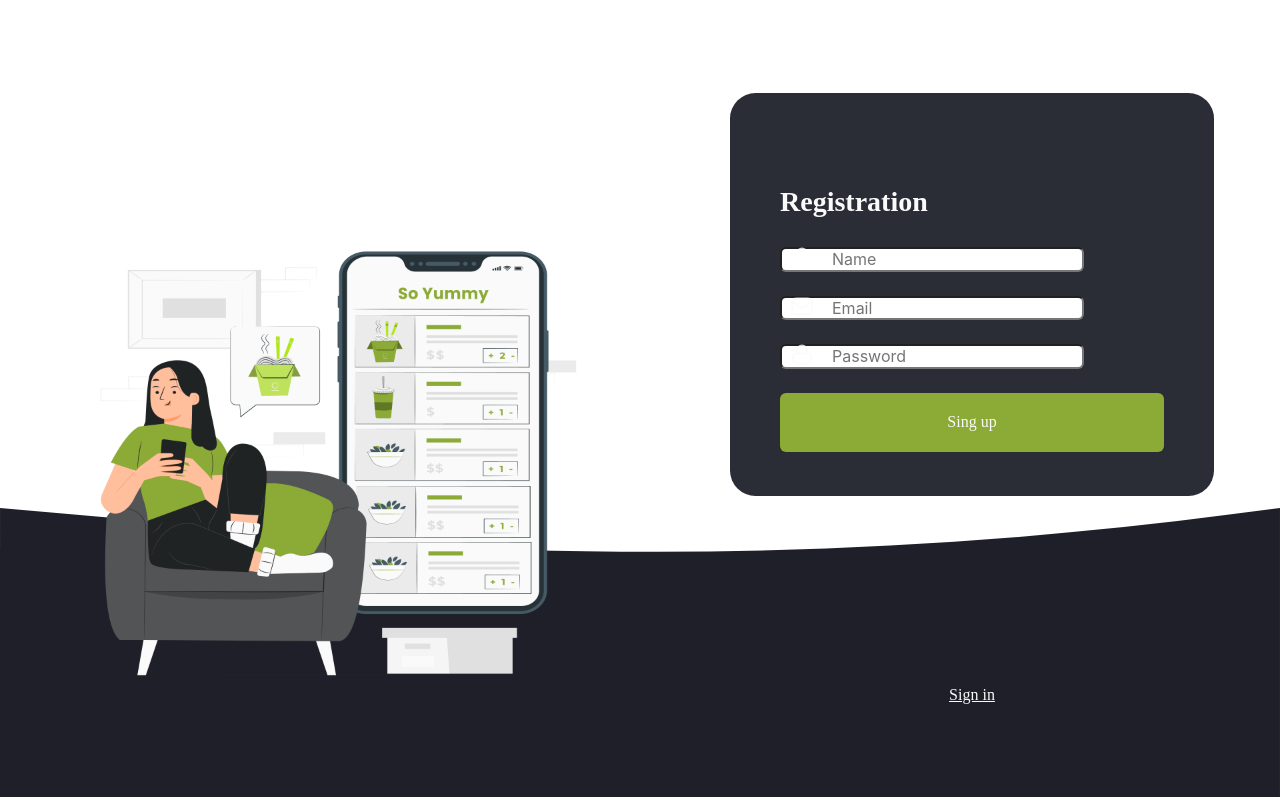
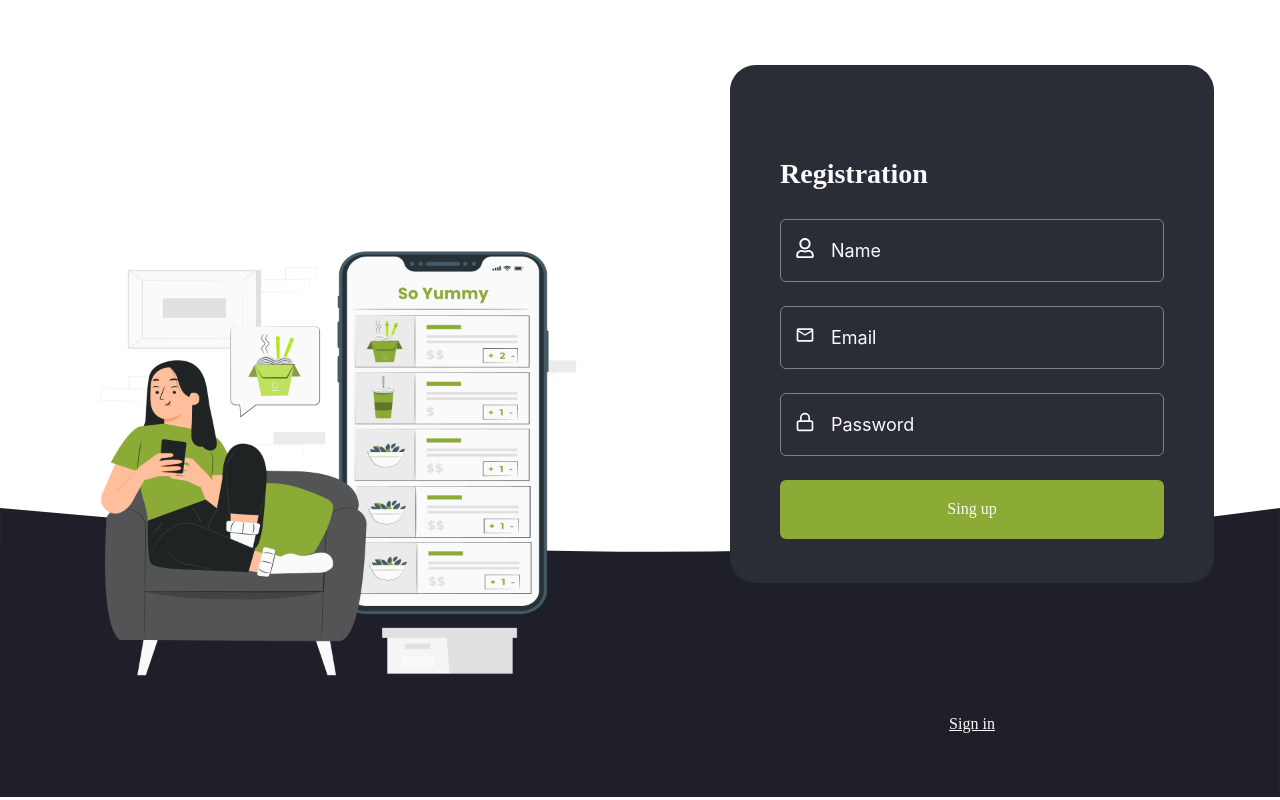
Before and after one commit to ShevchenkoOl/yummy-food, a React (Create React App) app: page /yummy-food/register in a window 1280 px wide. Built offline with nearby package versions, Linux system fonts and the light colour scheme.

Commit message:
updated Input

```diff
--- a/src/components/Pages/RegisterPage/RegisterPage,.jsx
+++ b/src/components/Pages/RegisterPage/RegisterPage,.jsx
@@ -1,29 +1,47 @@
 import style from './registerPage.module.css';
-import iconUser from '../../../images/icon-user.svg';
-import iconEmail from '../../../images/icon-email.svg';
-import iconPassword from '../../../images/icon-password.svg';
+import { FaRegUser } from 'react-icons/fa';
+import { MdMailOutline } from 'react-icons/md';
+import { FiLock } from 'react-icons/fi';
 import Button from 'components/Ul/Button/Button';
 import { Link } from 'react-router-dom';
 import Input from 'components/Ul/Input/Input';
 
 const RegistrPage = () => {
+  const validateEmail = inputValue => {
+    if (inputValue.includes('@')) {
+      return { isValid: true };
+    }
+    return { isValid: false };
+  };
+
+  const validatePassword = inputValue => {
+    if (inputValue.length < 6) {
+      return { isValid: true, isWeakPassword: true }; // Слабый пароль
+    }
+    return { isValid: inputValue.length >= 6 };
+  };
+
   return (
     <div className={style.container}>
-      <div className={style.section}>
-      </div>
+      <div className={style.section}></div>
       <div className={style.sectionForm}>
         <h2 className={style.title}>Registration</h2>
         <form className={style.form}>
-          <Input name="Name"
-            icon={<img src={iconUser} alt="icon-user" className={style.icon}/>}
+          <Input
+            name="Name"
+            icon={<FaRegUser />}
+            validate={() => ({ isValid: true })}
           />
           <Input
             name="Email"
-            icon={<img src={iconEmail} alt="icon-evelope" className={style.icon} />}
+            icon={<MdMailOutline />}
+            validate={validateEmail}
           />
           <Input
             name="Password"
-            icon={<img src={iconPassword} alt="icon-lock" className={style.icon} />}
+            icon={<FiLock />}
+            type="password"
+            validate={validatePassword}
           />
           <Button text="Sing up" addClass="singUp" />
         </form>
--- a/src/components/Pages/RegisterPage/registerPage.module.css
+++ b/src/components/Pages/RegisterPage/registerPage.module.css
@@ -84,7 +84,7 @@
 
 @media (min-width: 1024px) {
   .container {
-    max-width: 1300px;
+    max-width: 1400px;
     margin: 0 auto;
   }
 }
@@ -97,7 +97,7 @@
   .section {
     height: 359px;
     width: 409px;
-    background-image: url('../../../images/registPageTablet.png'); /* Фон для десктопа */
+    background-image: url('../../../images/registPageTablet.png');
     background-size: cover;
     background-position: center;
     margin: 96px auto -20px auto;
@@ -159,11 +159,6 @@
     margin: 0 auto;
   }
 
-  .icon {
-    width: 18px;
-    height: 18px;
-  }
-
   .wave {
     position: absolute;
     bottom: -200px;
--- a/src/components/Pages/SigninPage/SigninPage.jsx
+++ b/src/components/Pages/SigninPage/SigninPage.jsx
@@ -1,11 +1,24 @@
 import style from './signinPage.module.css';
-import iconEmail from '../../../images/icon-email.svg';
-import iconPassword from '../../../images/icon-password.svg';
+import { MdMailOutline } from 'react-icons/md';
+import { FiLock } from 'react-icons/fi';
 import Button from 'components/Ul/Button/Button';
 import { Link } from 'react-router-dom';
 import Input from 'components/Ul/Input/Input';
 
 const SigninPage = () => {
+  const validateEmail = inputValue => {
+    if (inputValue.includes('@')) {
+      return { isValid: true };
+    }
+    return { isValid: false };
+  };
+
+  const validatePassword = inputValue => {
+    if (inputValue.length < 6) {
+      return { isValid: true, isWeakPassword: true }; // Слабый пароль
+    }
+    return { isValid: inputValue.length >= 6 };
+  };
     return (
       <div className={style.container}>
       <div className={style.section}>
@@ -15,11 +28,14 @@ const SigninPage = () => {
         <form className={style.form}>
           <Input
             name="Email"
-            icon={<img src={iconEmail} alt="icon-evelope" className={style.icon} />}
+            icon={<MdMailOutline />}
+            validate={validateEmail}
           />
           <Input
             name="Password"
-            icon={<img src={iconPassword} alt="icon-lock" className={style.icon} />}
+            icon={<FiLock />}
+            type="password"
+            validate={validatePassword}
           />
           <Button text="Sing up" addClass="singUp" />
         </form>
--- a/src/components/Ul/Input/Input.jsx
+++ b/src/components/Ul/Input/Input.jsx
@@ -1,13 +1,59 @@
+import { useState } from 'react';
 import styles from './input.module.css';
+import { RxCrossCircled } from 'react-icons/rx';
+import { FcOk } from 'react-icons/fc';
 
-const Input = ({ name, icon }) => {
+const Input = ({ name, icon, type = "text", validate }) => {
+  const [value, setValue] = useState("");
+  const [isValid, setIsValid] = useState(null); // null - не проверено, true - корректно, false - некорректно
+  const [isWeakPassword, setIsWeakPassword] = useState(false);
+
+  const handleChange = (e) => {
+    const inputValue = e.target.value;
+    setValue(inputValue);
+
+    if (validate) {
+      const validationResult = validate(inputValue);
+      setIsValid(validationResult.isValid);
+      setIsWeakPassword(validationResult.isWeakPassword || false);
+    }
+  };
+
   return (
     <div className={styles.inputContainer}>
-      {icon && <span className={styles.icon}>{icon}</span>}
+      {/* Основная иконка (например, замок для пароля) */}
+      {icon && (
+        <span
+          className={`${styles.icon} ${
+            isValid === false ? styles.errorIcon : isValid ? styles.successIcon : ""
+          } ${isWeakPassword ? styles.warningIcon : ""}`}
+        >
+          {icon}
+        </span>
+      )}
+
+      {/* Вторая иконка ошибки */}
+      {isValid === false && (
+        <span className={`${styles.errorIcon} ${styles.iconPosition}`}>
+          <RxCrossCircled />
+        </span>
+      )}
+
+      {/* Иконка успеха */}
+      {isValid === true && (
+        <span className={`${styles.successIcon} ${styles.iconPosition}`}>
+          <FcOk />
+        </span>
+      )}
+
       <input
-        type="text"
-        className={styles.input}
+        type={type}
+        className={`${styles.input} ${
+          isValid === false ? styles.error : isValid ? styles.success : ""
+        } ${isWeakPassword ? styles.warning : ""}`}
         placeholder={name}
+        value={value}
+        onChange={handleChange}
       />
     </div>
   );
--- a/src/components/Ul/Input/input.module.css
+++ b/src/components/Ul/Input/input.module.css
@@ -5,26 +5,94 @@
 }
 
 .icon {
+  font-size: 20px;
+  color: var(--primary-white-color);
   position: absolute;
-  left: 10px;
+  left: 15px;
   pointer-events: none;
 }
 
 .input {
+  width: 400px;
+  height: 59px;
   border-radius: 6px;
   padding-left: 50px;
+  background-color: transparent;
+  font-size: 18px;
+  color: var(--primary-white-color);
+  border: 1px solid var(--primary-white-color);
+  transition: color 0.3s ease, transform 0.3s ease;
+}
+
+.input::placeholder {
+  color: var(--primary-white-color);
+  font-size: 18px;
 }
 
 .input:hover,
 .input:hover{
-  border: 2px solid var(--primary-white-color);
+  border: 1px solid var(--primary-white-color);
+}
+
+.input {
+  border: 1px solid gray;
+}
+
+.error {
+  border-color: red;
+}
+
+.success {
+  border-color: green;
+}
+
+.warning {
+  border-color: yellow;
+}
+
+.errorIcon {
+  color: red;
+}
+
+.successIcon {
+  color: green;
+}
+
+.warningIcon {
+  color: yellow;
+}
+
+.iconPosition {
+  position: absolute;
+  right: 10px;
+  pointer-events: none;
+  font-size: 20px;
+}
+
+.errorIcon .RxCrossCircled {
+  color: red;
+}
+
+.successIcon .FcOk {
+  color: green;
 }
 
 @media (max-width: 769px) {
   .input {
     width: 279px;
     height: 45px;
-    padding-left: 30px;
+    padding-left: 50px;
     font-size: 14px;
   }
+
+  .input::placeholder {
+    font-size: 14px;
+  }
+
+  .icon {
+    font-size: 16px;
+  }
+  .errorIconPosition {
+    font-size: 16px;
+  }
 }
```
